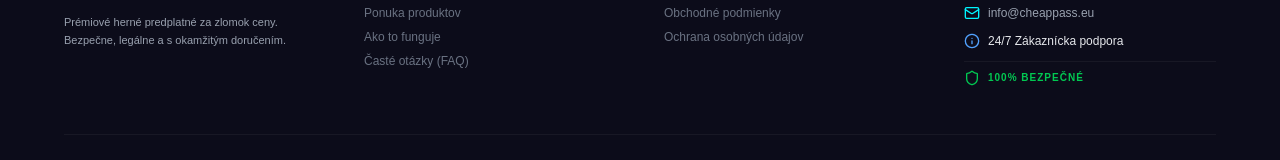
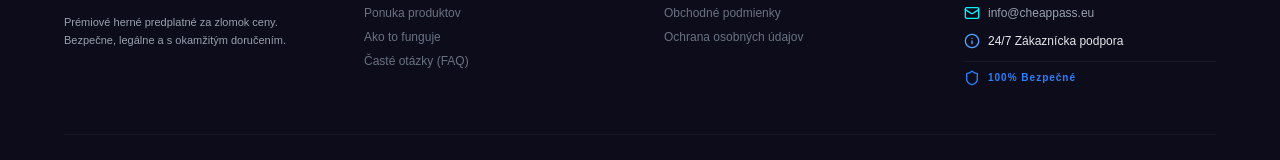
Before and after one commit to CheapPass/CheapPass, a Next.js app: page / in a window 1280 px wide. Shown: the part 1999-2159 px from the top of the page. Built offline with nearby package versions, Linux system fonts and the light colour scheme.

Commit message:
Pridany ContactModal a prepojenie navigacie v Headeri

```diff
--- a/app/components/ContactModal.tsx
+++ b/app/components/ContactModal.tsx
@@ -94,7 +94,7 @@ export function ContactModal({ isOpen, onClose }: ContactModalProps) {
                   </div>
                   <div>
                     <h3 className="font-bold text-white group-hover:text-purple-400 transition-colors">E-mailová podpora</h3>
-                    <p className="text-xs text-gray-500">support@cheappass.eu</p>
+                    <p className="text-xs text-gray-500">info.cheappass@gmail.com</p>
                   </div>
                 </motion.a>
               </div>
@@ -102,7 +102,7 @@ export function ContactModal({ isOpen, onClose }: ContactModalProps) {
               {/* Päta modalu */}
               <div className="mt-8 pt-6 border-t border-white/5 text-center">
                 <p className="text-[10px] uppercase tracking-widest font-bold text-gray-500">
-                  Dostupnosť: Pon - Ned (9:00 - 22:00)
+                  Odpovedáme väčšinou hneď, určite do 24 hodín ⚡
                 </p>
               </div>
             </motion.div>
--- a/app/components/Footer.tsx
+++ b/app/components/Footer.tsx
@@ -52,8 +52,8 @@ export function Footer() {
                 <span className="text-gray-200">24/7 Zákaznícka podpora</span>
               </div>
               <div className="flex items-center gap-2 pt-2 border-t border-white/5">
-                <Shield className="w-4 h-4 text-green-500" />
-                <span className="text-[10px] uppercase font-black tracking-widest text-green-500">100% Bezpečné</span>
+                <Shield className="w-4 h-4 text-blue-500" />
+                <span className="text-[10px] font-black tracking-widest text-blue-500">100% Bezpečné</span>
               </div>
             </div>
           </div>
```
